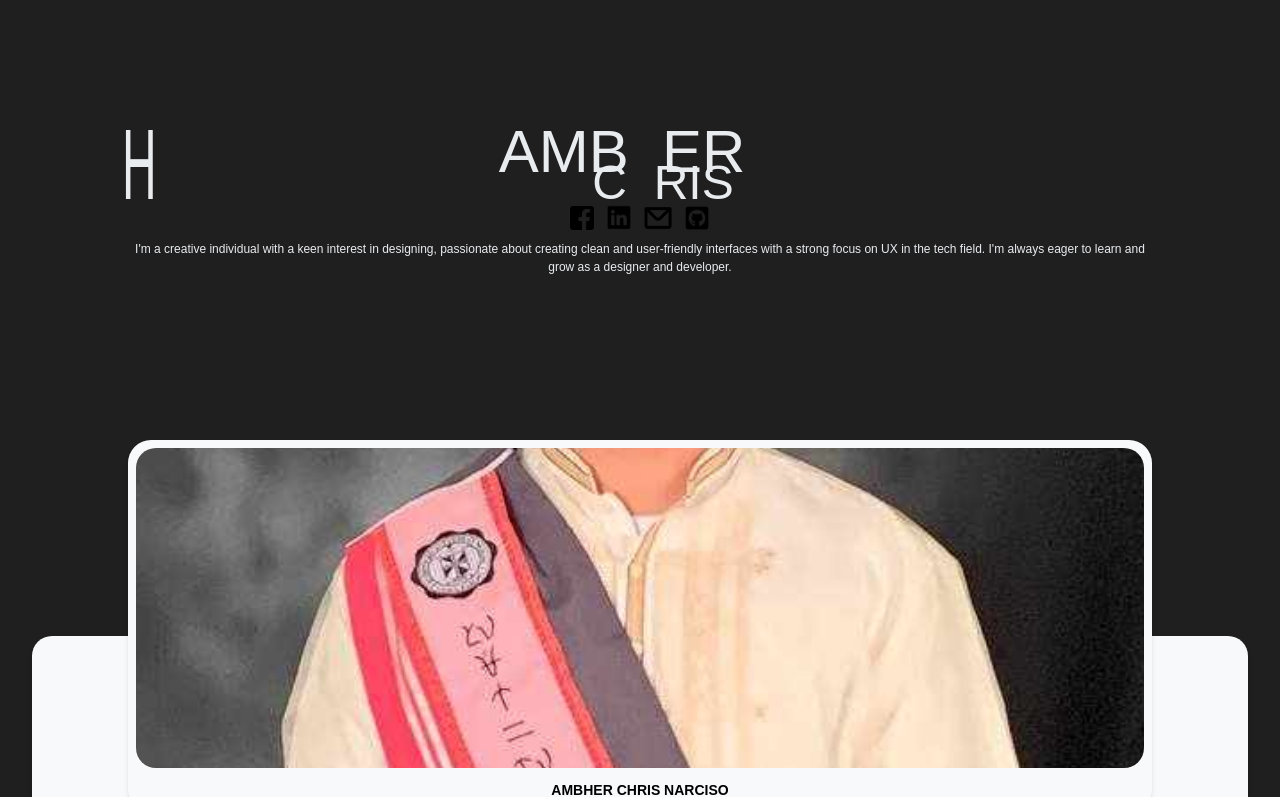
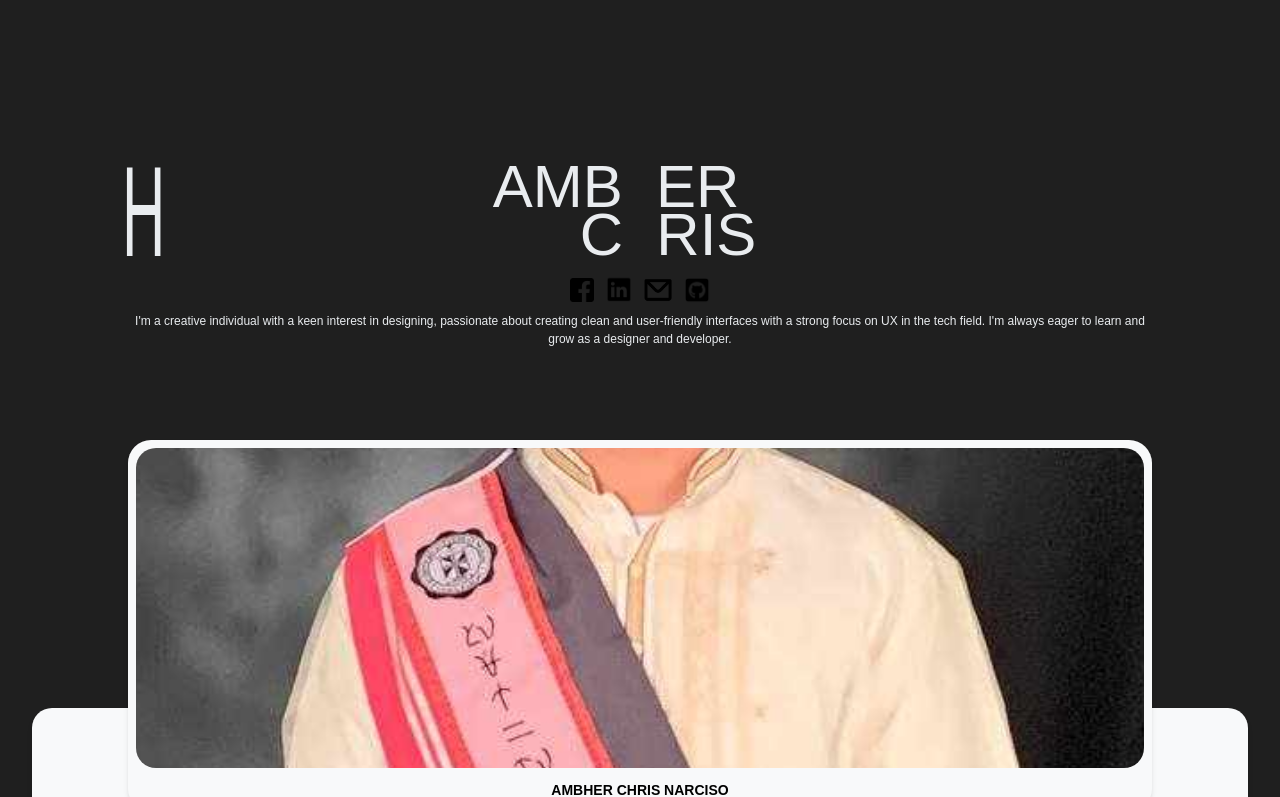
Before and after one commit to AmbherChris/AmbherChrisPortfolio, a Next.js app: page / in a window 1280 px wide. Shown: the top 797 px of the page. Built offline with nearby package versions, Linux system fonts and the light colour scheme.

Commit message:
sample 3

```diff
--- a/src/app/globals.css
+++ b/src/app/globals.css
@@ -48,20 +48,20 @@ body {
 }
 
 .name_container {
-  @apply relative mt-10 flex flex-col  items-center text-center
+  @apply relative mt-20 flex flex-col  items-center text-center
 }
 
 .name1 {
- @apply text-7xl absolute top-[22px] mr-9
+ @apply text-6xl absolute top-[17px] mr-12
 }
 .name2 {
-  @apply text-5xl   scale-y-208  absolute  top-[42px]
+  @apply text-6xl   scale-y-213  absolute  top-[42.5px]
 }
 .name3 {
-  @apply text-5xl absolute w-lg ml-11.5  top-[59px]
+  @apply text-6xl absolute w-lg ml-14  top-[65px]
 }
 .icon_container{
-  @apply flex justify-center items-center gap-2 mt-25
+  @apply flex justify-center items-center gap-2 mt-33
 }
 
 
```
